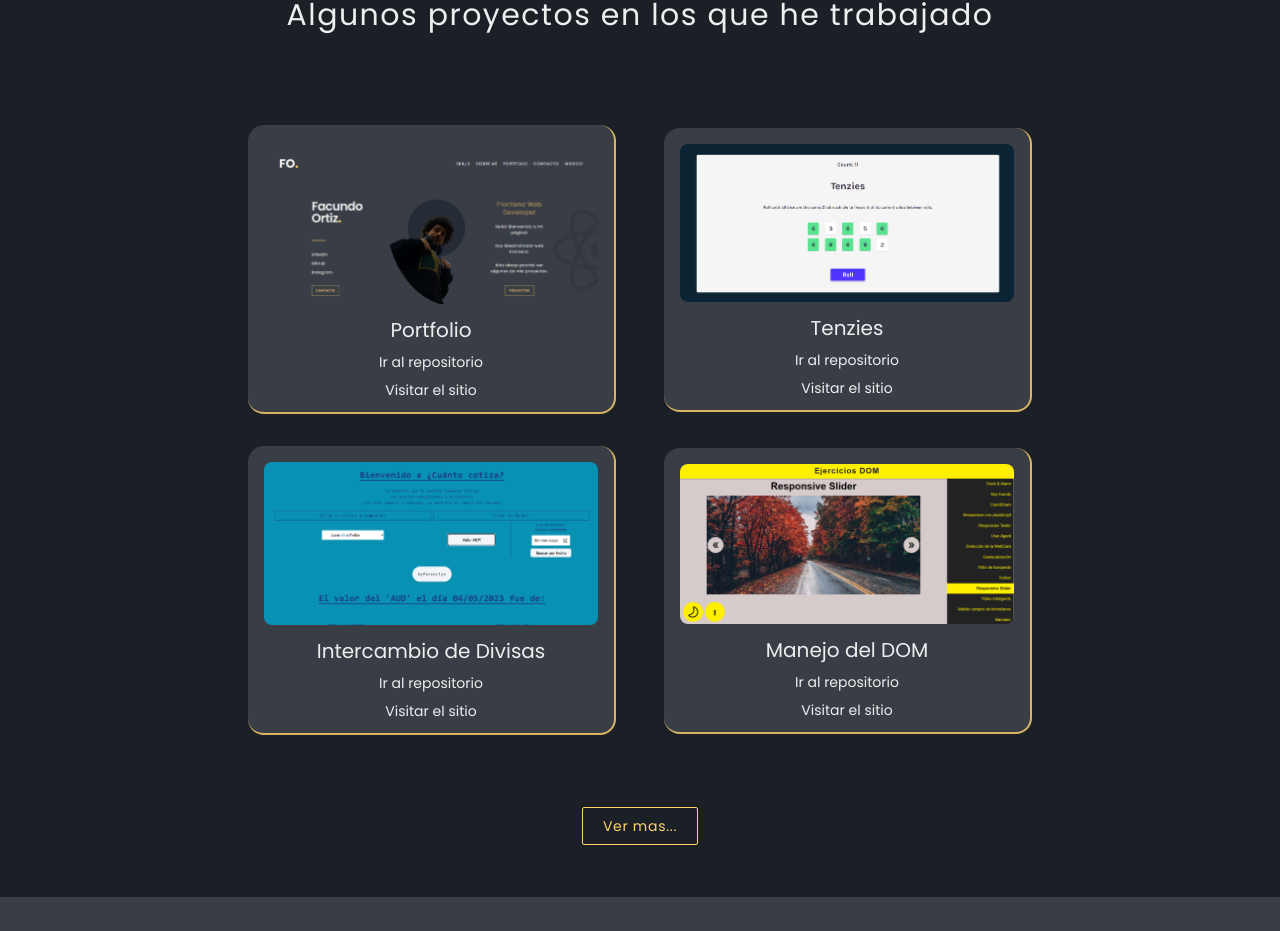
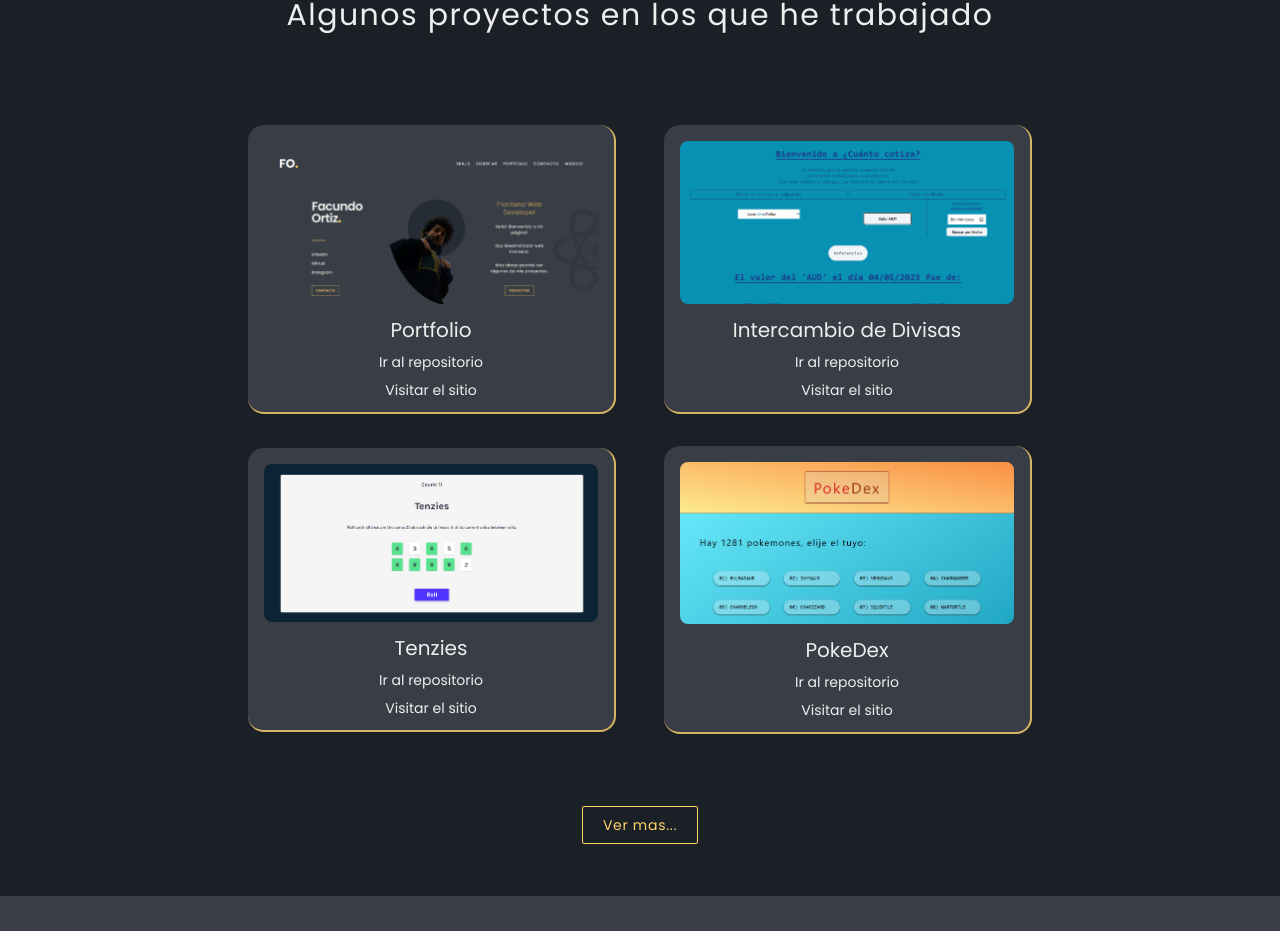
Before and after one commit to fktz94/portfolio, a React (Vite) app: page / in a window 1280 px wide. Shown: the part 2080-3011 px from the top of the page. Built offline with nearby package versions, Linux system fonts and the light colour scheme.

Commit message:
proyectData update

```diff
--- a/src/proyectData.js
+++ b/src/proyectData.js
@@ -16,16 +16,22 @@ export default [
     ghpage: 'https://fktz94.github.io/portfolio/',
   },
   {
+    info: 'Intercambio de Divisas',
+    src: exchange,
+    url: 'https://github.com/fktz94/interfaz-exchange',
+    ghpage: 'https://fktz94.github.io/interfaz-exchange/',
+  },
+  {
     info: 'Tenzies',
     src: tenzies,
     url: 'https://github.com/fktz94/tenzies',
     ghpage: 'https://fktz94.github.io/tenzies/',
   },
   {
-    info: 'Intercambio de Divisas',
-    src: exchange,
-    url: 'https://github.com/fktz94/interfaz-exchange',
-    ghpage: 'https://fktz94.github.io/interfaz-exchange/',
+    info: 'PokeDex',
+    src: pokedex,
+    url: 'https://github.com/fktz94/pokedex-con-modules',
+    ghpage: 'https://fktz94.github.io/pokedex-con-modules/',
   },
   {
     info: 'Manejo del DOM',
@@ -34,22 +40,16 @@ export default [
     ghpage: 'https://fktz94.github.io/DOM-Exercises/',
   },
   {
-    info: 'PokeDex',
-    src: pokedex,
-    url: 'https://github.com/fktz94/pokedex-con-modules',
-    ghpage: 'https://fktz94.github.io/pokedex-con-modules/',
-  },
-  {
     info: 'TicTacToe',
     src: tictactoe,
-    url: 'https://github.com/fktz94/tictactoe',
-    ghpage: 'https://fktz94.github.io/tictactoe/',
+    url: 'https://github.com/fktz94/TicTacToe',
+    ghpage: 'https://fktz94.github.io/TicTacToe/',
   },
   {
     info: 'Memotest',
     src: memotest,
-    url: 'https://github.com/fktz94/memotest',
-    ghpage: 'https://fktz94.github.io/memotest/',
+    url: 'https://github.com/fktz94/Memotest',
+    ghpage: 'https://fktz94.github.io/Memotest/',
   },
   {
     info: 'Simón Dice',
```
